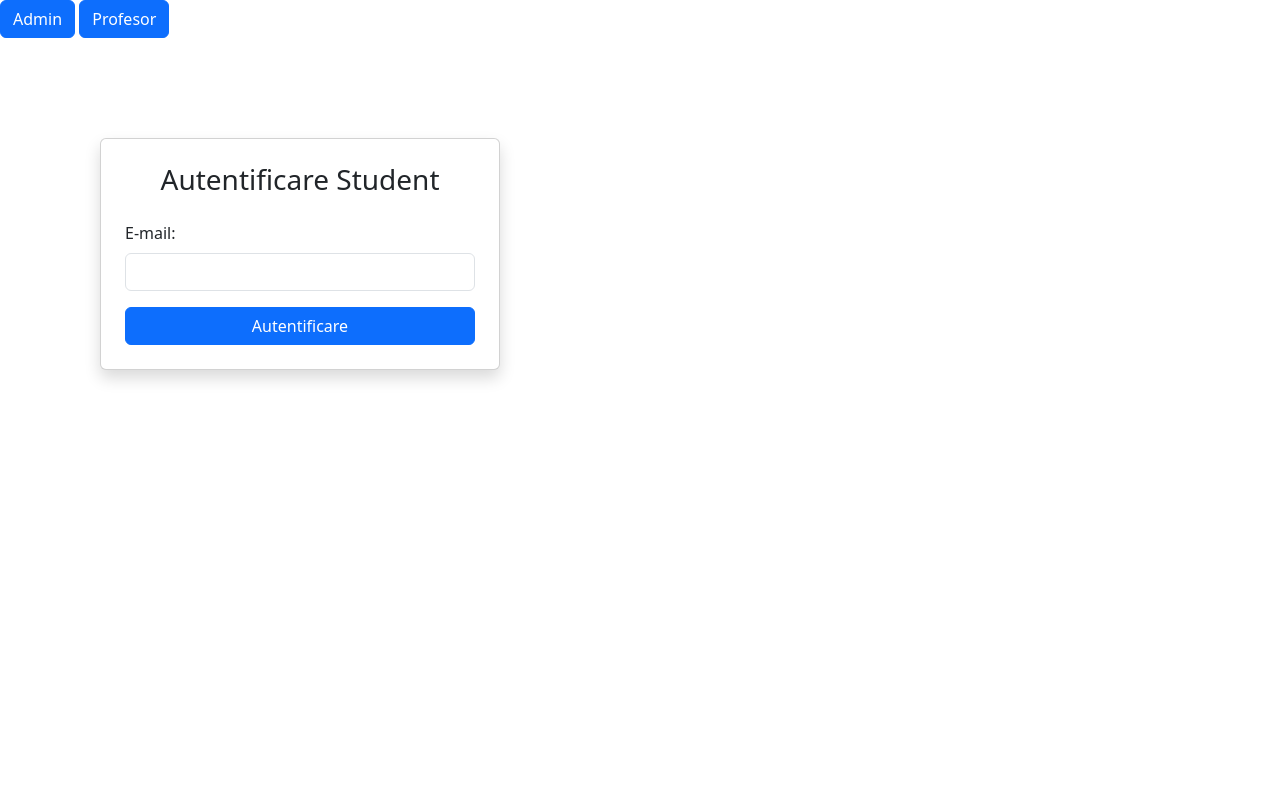
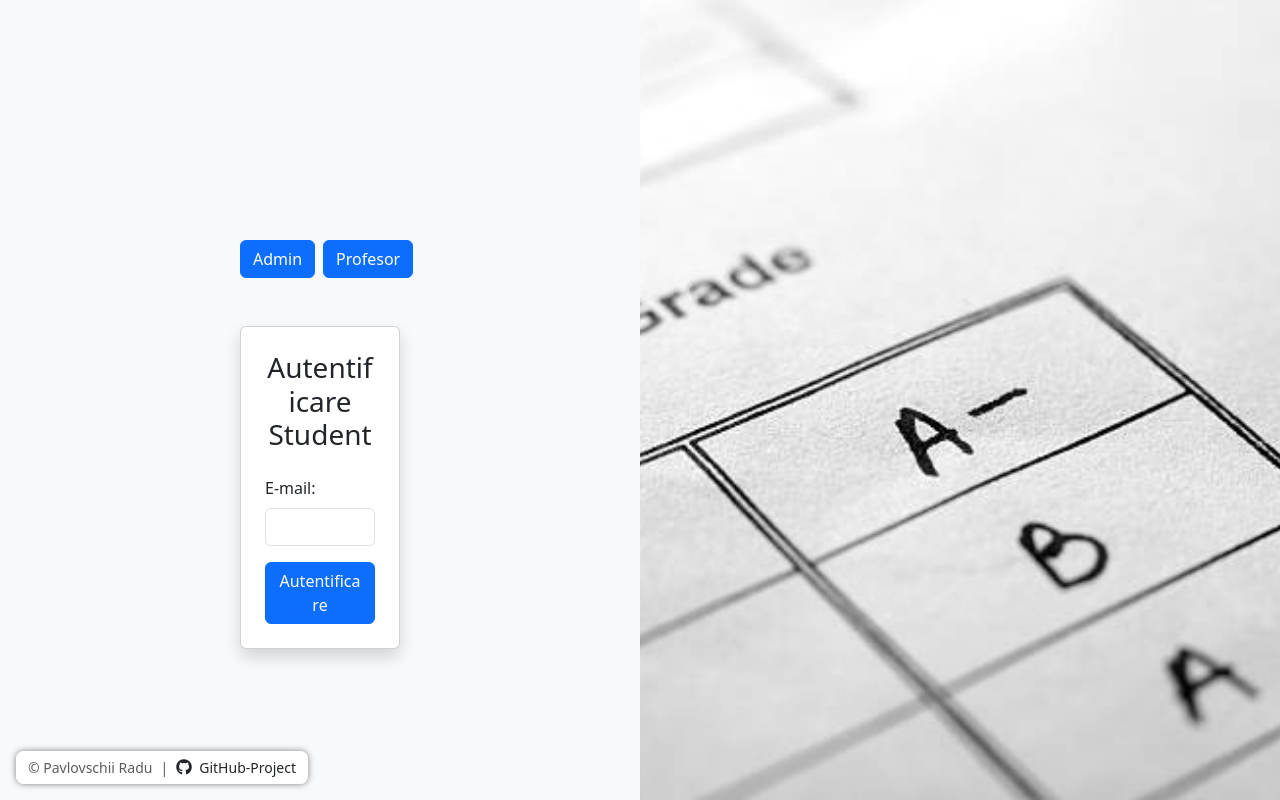
Before and after one commit to Annanas1k/flask-individual-project, a Flask app: page / in a window 1280 px wide. Run offline with Flask 3, Linux system fonts and the light colour scheme.

Commit message:
add base.html for git link and copyright

```diff
--- /dev/null
+++ b/app/templates/base.html
@@ -0,0 +1,43 @@
+<!DOCTYPE html>
+<html lang="ro">
+<head>
+    <meta charset="UTF-8">
+    <title>{% block title %}Titlu{% endblock %}</title>
+    <link href="https://cdn.jsdelivr.net/npm/bootstrap@5.3.0/dist/css/bootstrap.min.css" rel="stylesheet">
+    <link rel="stylesheet" href="https://cdnjs.cloudflare.com/ajax/libs/font-awesome/6.5.0/css/all.min.css" integrity="sha512-yHbcV9+ZklWzPuD9qxAm+7qlSPUvMQPZT2Y+7+n4xkZUmDpko8z99qT+gBkC9lQk9Dn3TT6Fo7VfMQ7d7Dx0Tg==" crossorigin="anonymous" referrerpolicy="no-referrer" />
+
+    <style>
+        .footer-info {
+    background: rgba(255, 255, 255, 0.9);
+    padding: 6px 12px;
+    border-radius: 8px;
+    box-shadow: 0 0 6px rgba(0, 0, 0, 0.5);
+    font-weight: 500;
+    transition: all 0.3s ease-in-out;
+}
+.footer-info:hover {
+    background: rgba(240, 240, 240, 0.95);
+}
+.footer-info i {
+    font-size: 1rem;
+}
+
+    </style>
+</head>
+<body>
+    {% block content %}
+    {% endblock %}
+
+
+<!-- Footer permanent -->
+<div class="footer-info position-fixed bottom-0 start-0 m-3 text-muted small d-flex align-items-center gap-2">
+    <span>&copy; Pavlovschii Radu</span> |
+    <a href="https://github.com/Annanas1k/flask-individual-project.git" class="text-decoration-none text-dark" target="_blank">
+        <i class="fab fa-github me-1"></i> GitHub-Project
+    </a>
+</div>
+
+
+    <script src="https://cdn.jsdelivr.net/npm/bootstrap@5.3.0/dist/js/bootstrap.bundle.min.js"></script>
+</body>
+</html>
--- a/app/templates/student_login.html
+++ b/app/templates/student_login.html
@@ -1,17 +1,34 @@
-<!DOCTYPE html>
-<html lang="ro">
-<head>
-    <meta charset="UTF-8">
-    <title>Student - Autentificare</title>
-    <!-- Bootstrap 5 CDN -->
-    <link href="https://cdn.jsdelivr.net/npm/bootstrap@5.3.0/dist/css/bootstrap.min.css" rel="stylesheet">
-</head>
-<body class="">
-            <button  class="btn btn-primary">Admin</button>
-            <button  class="btn btn-primary">Profesor</button>
+{% extends 'base.html' %}
 
-    <div class="card shadow p-4" style="width: 100%; max-width: 400px; left: 100px; top: 100px;">
+{% block title %}Autentificare Student{% endblock %}
+
+{% block content %}
+    <style>
+        .vh-100 {
+            height: 100vh;
+        }
+        .left-pane {
+            background-color: #f8f9fa;
+            padding: 15rem;
+        }
+        .right-pane img {
+            width: 100%;
+            height: 100%;
+            object-fit: cover;
+        }
+    </style>
+
+<div class="container-fluid vh-100 d-flex p-0">
+    <!-- Stânga -->
+    <div class="col-md-6 left-pane d-flex flex-column justify-content-start">
+        <div class="mb-4 d-flex gap-2">
+            <a href="#" class="btn btn-primary">Admin</a>
+            <a href="#" class="btn btn-primary">Profesor</a>
+        </div>
+
+        <div class="card shadow p-4 mt-4" style="max-width: 400px;">
             <h3 class="text-center mb-4">Autentificare Student</h3>
+
             <!-- Afișare mesaje flash -->
             {% with messages = get_flashed_messages(with_categories=true) %}
                 {% if messages %}
@@ -26,7 +43,7 @@
             {% endwith %}
 
             <!-- Formular -->
-        <form method="POST" action="{{url_for('student.login')}}">
+            <form method="POST" action="{{ url_for('student.login') }}">
                 <div class="mb-3">
                     <label for="email" class="form-label">E-mail:</label>
                     <input type="email" class="form-control" id="email" name="email" required>
@@ -35,8 +52,16 @@
                 <button type="submit" class="btn btn-primary w-100">Autentificare</button>
             </form>
         </div>
+    </div>
 
-    <!-- Bootstrap JS (opțional) -->
-    <script src="https://cdn.jsdelivr.net/npm/bootstrap@5.3.0/dist/js/bootstrap.bundle.min.js"></script>
-</body>
-</html>
+    <!-- Dreapta -->
+    <div class="col-md-6 right-pane p-0">
+        <img src="{{ url_for('static', filename='images/student.png') }}" alt="Student Imagine">
+    </div>
+</div>
+
+
+
+
+
+{% endblock %}
```
Also changed, not shown: app/templates/student_dashboard.html (+10 -12 lines), app/static/images/student.png (added), 1 other file. Lines whose indentation alone changed are shown as unchanged.
